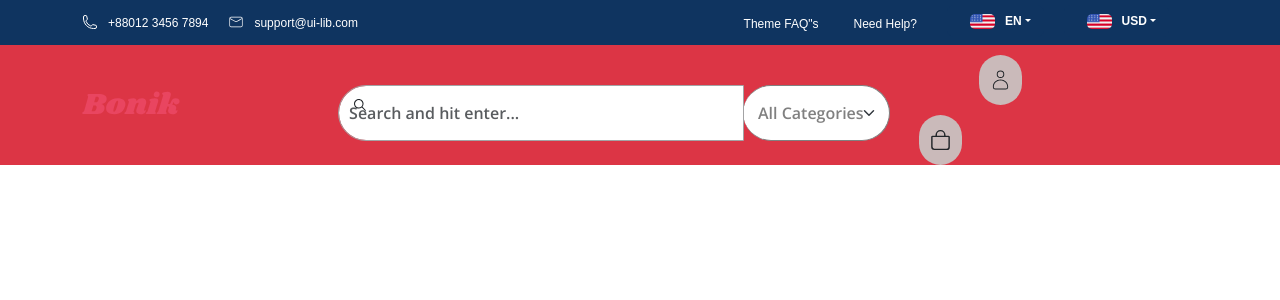
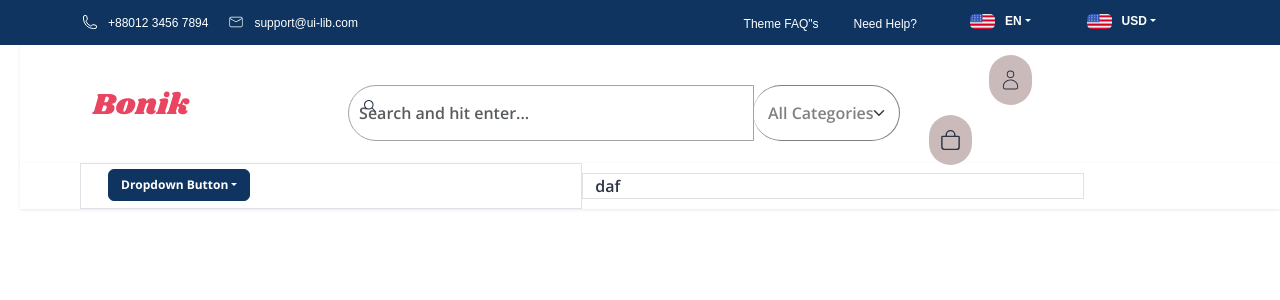
Before and after one commit to Vaishuraju/demo, a React (Create React App) app: page /link1 in a window 1280 px wide. Shown: the top 300 px of the page. Built offline with nearby package versions, Linux system fonts and the light colour scheme.

Commit message:
commit23

```diff
--- a/src/Css-file/Categories1.css
+++ b/src/Css-file/Categories1.css
@@ -72,3 +72,8 @@
       border-radius: 70px;
       background-color: rgb(202, 186, 186);
 }
+.categories{
+    margin-bottom: -10px;
+  background-color: rgb(255, 255, 255);
+  box-shadow: rgba(3, 0, 71, 0.09) 0px 1px 3px;
+}
--- a/src/Js-file/Categories1.js
+++ b/src/Js-file/Categories1.js
@@ -13,8 +13,8 @@ import '../Css-file/Categories1.css'
 function Categories1() {
 
   return (
-    <div className='bg-danger'>
-       <Container className='mb-3'>
+    <div className='categories'>
+       <Container>
     <Row>
        <Col lg={3} >
        <img src={Logo} alt="logo" className='sec-logo' />
--- /dev/null
+++ b/src/Js-file/Categories2.js
@@ -0,0 +1,41 @@
+import React from 'react'
+import '../Css-file/Categories2.css'
+import { Container, Row , Col } from 'react-bootstrap'
+import Dropdown from 'react-bootstrap/Dropdown';
+
+
+
+function Categories2() {
+
+
+
+  return (
+    <div className='categories mt-2'>
+        <Container>
+            <Row>
+                <Col className='border'>
+
+
+    <Dropdown>
+      <Dropdown.Toggle variant="success" id="dropdown-basic">
+        Dropdown Button
+      </Dropdown.Toggle>
+
+      <Dropdown.Menu>
+        <Dropdown.Item href="#/action-1">Action</Dropdown.Item>
+        <Dropdown.Item href="#/action-2">Another action</Dropdown.Item>
+        <Dropdown.Item href="#/action-3">Something else</Dropdown.Item>
+      </Dropdown.Menu>
+    </Dropdown>
+
+
+                </Col>
+                <Col className='border'>daf</Col>
+
+            </Row>
+        </Container>
+    </div>
+  )
+}
+
+export default Categories2
--- a/src/Js-file/MainCategories.js
+++ b/src/Js-file/MainCategories.js
@@ -1,12 +1,14 @@
 import React from 'react'
 import Categories from './Categories'
 import Categories1 from './Categories1'
+import Categories2 from './Categories2'
 
 function MainCategories() {
   return (
     <div>
     <Categories/>
     <Categories1/>
+    <Categories2/>
     </div>
   )
 }
```
Also changed, not shown: src/Css-file/Categories2.css (added).
